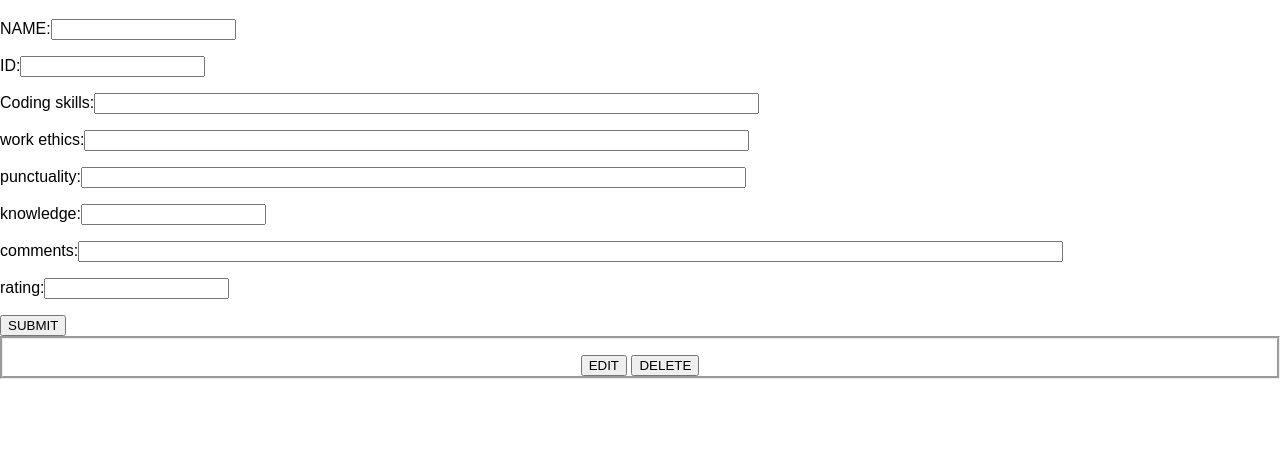
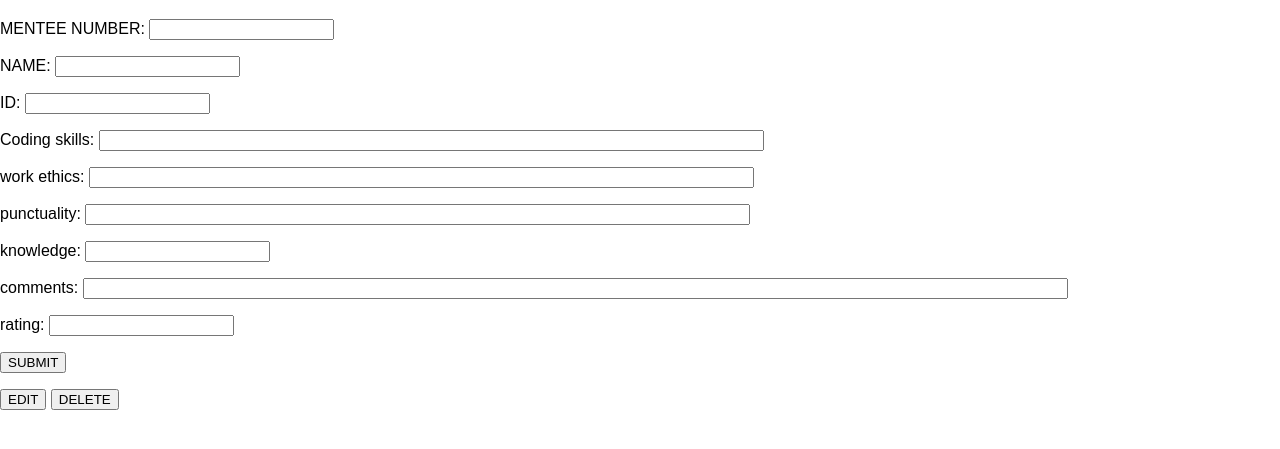
Before and after one commit to rohith2016/delta-task-1, a plain HTML site: page index.html in a window 1280 px wide. Shown: the part 61-510 px from the top of the page. Drawn offline with Linux system fonts and the light colour scheme.

Commit message:
Update index.html

```diff
--- a/index.html
+++ b/index.html
@@ -15,28 +15,49 @@
     </div>
 
     <form id="details">
-        <p>NAME:<input name="name" type="text" size="20"></p>
-        <p>ID:<input name="ID" type="text" size="20"></p>
-        <p>Coding skills:<input name="CS" type="text" size="80"></p>
-        <p>work ethics:<input name="WE" type="text" size="80"></p>
-        <p>punctuality:<input name="pun" type="text" size="80"></p>
-        <p>knowledge:<input name="KN" type="text" size="20"></p>
-        <p>comments:<input name="com" type="text" size="120"></p>
-        <p>rating:<input name="rat" type="text" size= "20"></p>
+        <p>MENTEE NUMBER:
+            <input name="number" type="number" size="5">
+        </p>
+        <p>NAME:
+            <input name="name" type="text" size="20">
+        </p>
+        <p>ID:
+            <input name="ID" type="text" size="20">
+        </p>
+        <p>Coding skills:
+            <input name="CS" type="text" size="80">
+        </p>
+        <p>work ethics:
+            <input name="WE" type="text" size="80">
+        </p>
+        <p>punctuality:
+            <input name="pun" type="text" size="80">
+        </p>
+        <p>knowledge:
+            <input name="KN" type="text" size="20">
+        </p>
+        <p>comments:
+            <input name="com" type="text" size="120">
+        </p>
+        <p>rating:
+            <input name="rat" type="text" size="20">
+        </p>
         <button>SUBMIT</button>
     </form>
-    <div class="box">
-            <p id="name"></p>
-            <p id="ID"></p>
-            <p id="CS"></p>
-            <p id="WE"></p>
-            <p id="pun"></p>
-            <p id="KN"></p>
-            <p id="com"></p>
-            <p id="rat"></p>
-            <button onclick="edit()">EDIT</button>
+    <div id="container">
+        <div id="box">
+            <p id="number2"></p>
+            <p id="name2"></p>
+            <p id="ID2"></p>
+            <p id="CS2"></p>
+            <p id="WE2"></p>
+            <p id="pun2"></p>
+            <p id="KN2"></p>
+            <p id="com2"></p>
+            <p id="rat2"></p>
+            <button id="change">EDIT</button>
             <button onclick="del()">DELETE</button>
-
+        </div>
     </div>
     <script src="script.js"></script>
 </body>
```
